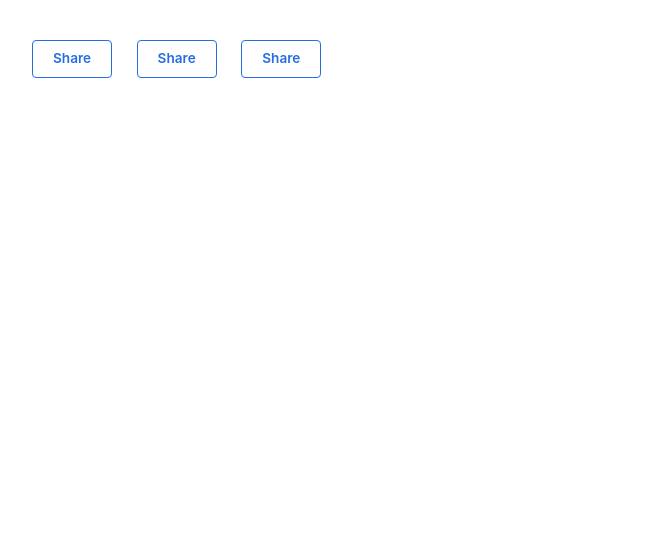
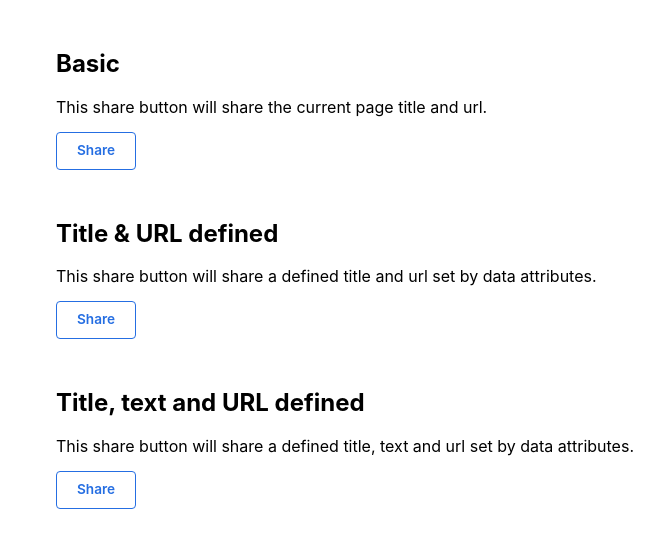
Before and after one commit to christophery/good-share, a website: page index.html in a window 1280 px wide. Shown: the whole page, without its empty margins (8-672 px from the left). Drawn offline with Linux system fonts and the light colour scheme.

Commit message:
updated demo

```diff
--- a/css/demo.css
+++ b/css/demo.css
@@ -5,7 +5,7 @@ body{
 .container{
 	max-width: 1200px;
 	margin: 0 auto;
-	padding: 40px;
+	padding: 50px 5%;
 }
 
 .good-share{
@@ -26,3 +26,11 @@ body{
 	color: #FFF;
 	outline: 0;
 }
+
+h2{
+	margin-top: 50px;
+}
+
+h2:first-child{
+	margin-top: 0;
+}
--- a/index.html
+++ b/index.html
@@ -15,15 +15,20 @@
 
 <body>
     <div class="container">
+        <h2>Basic</h2>
+        <p>This share button will share the current page title and url.</p>
         <button class="good-share">Share</button>
 
+        <h2>Title & URL defined</h2>
+        <p>This share button will share a defined title and url set by data attributes.</p>
         <button class="good-share" data-share-title="Chris Yee" data-share-url="https://chrisyee.ca">Share</button>
 
+        <h2>Title, text and URL defined</h2>
+        <p>This share button will share a defined title, text and url set by data attributes.</p>
         <button class="good-share" data-share-title="Chris' Github Profile" data-share-text="Lorem ipsum dolor sit amet, consectetur adipiscing elit" data-share-url="https://github.com/christophery">Share</button>
     </div>
 
     <script src="js/good-share.js"></script>
-
 </body>
 
 </html>
```
